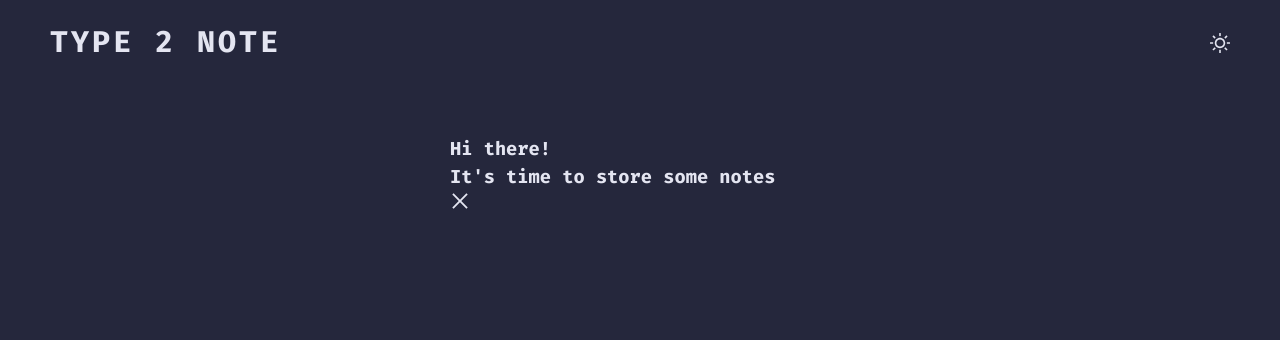
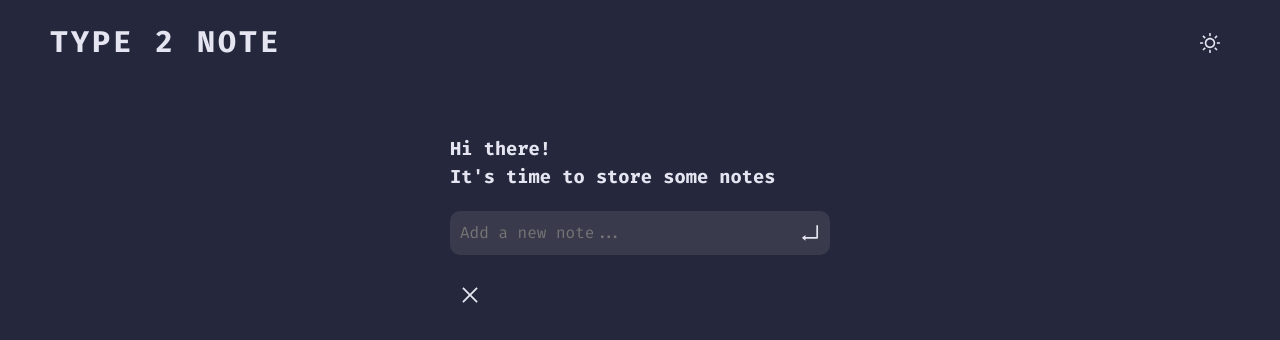
Before and after one commit to bakNa2t/type2note, a React (Vite) app: page / in a window 1280 px wide. Shown: the top 340 px of the page. Built offline with nearby package versions, Linux system fonts and the light colour scheme.

Commit message:
Added InputField to App

```diff
--- a/src/App.jsx
+++ b/src/App.jsx
@@ -1,9 +1,11 @@
 import { CloseOutlined } from "@ant-design/icons";
 
-import GlobalStyles from "./styles/GlobalStyles";
 import Button from "./ui-blocks/Button";
 import Header from "./ui-blocks/Header";
 import AppLayout from "./ui-blocks/AppLayout";
+import InputField from "./ui-blocks/InputField";
+
+import GlobalStyles from "./styles/GlobalStyles";
 
 function App() {
   return (
@@ -15,6 +17,7 @@ function App() {
           Hi there!
           <br /> It&apos;s time to store some notes
         </h3>
+        <InputField />
         <Button>
           <CloseOutlined />
         </Button>
--- a/src/ui-blocks/Button.jsx
+++ b/src/ui-blocks/Button.jsx
@@ -7,6 +7,7 @@ const StyledButton = styled.button`
   align-items: center;
 
   font-size: 2rem;
+  padding: 1rem;
   border: none;
   background-color: transparent;
   color: var(--color-blue-light-200);
--- /dev/null
+++ b/src/ui-blocks/InputField.jsx
@@ -0,0 +1,46 @@
+import styled from "styled-components";
+import Button from "./Button";
+import { EnterOutlined } from "@ant-design/icons";
+
+const StyledInputField = styled.form`
+  display: flex;
+  align-items: center;
+  width: 100%;
+  border-radius: 1rem;
+  background-color: var(--color-blue-zola-600);
+  margin: 2rem 0;
+  overflow: hidden;
+`;
+
+const InputWrapper = styled.div`
+  width: 100%;
+`;
+
+const Input = styled.input`
+  width: 100%;
+  padding: 1rem;
+  border: none;
+  background-color: transparent;
+  color: var(--color-blue-light-200);
+`;
+
+function InputField() {
+  return (
+    <StyledInputField>
+      <InputWrapper>
+        <Input
+          type="text"
+          placeholder="Add a new note..."
+          name="note"
+          value={""}
+          onChange={() => {}}
+        />
+      </InputWrapper>
+      <Button>
+        <EnterOutlined />
+      </Button>
+    </StyledInputField>
+  );
+}
+
+export default InputField;
```
